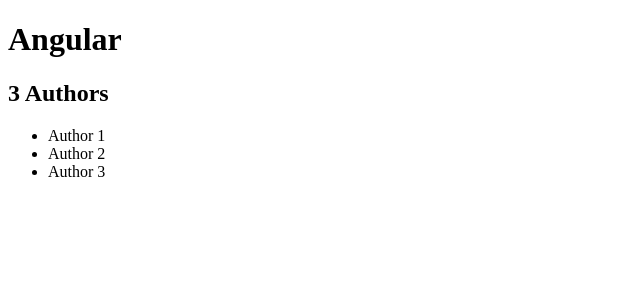
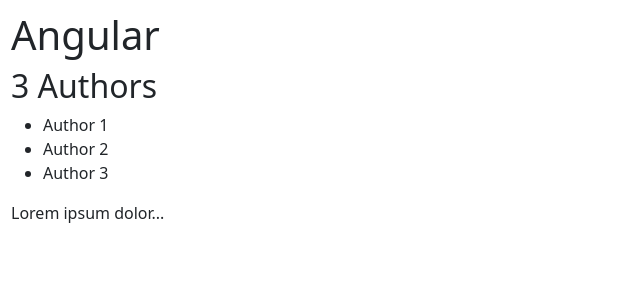
Before and after one commit to mmarcwabo/angularpage, an Angular app: page / in a window 1280 px wide. Shown: the top 300 px of the page, without its empty margins (0-640 px from the left). Built offline with nearby package versions, Linux system fonts and the light colour scheme.

Commit message:
[UPD] Update components style

```diff
--- a/src/app/app.component.html
+++ b/src/app/app.component.html
@@ -1,2 +1,3 @@
 <h1>Angular</h1>
 <author></author>
+<blog></blog>
--- a/src/app/app.module.ts
+++ b/src/app/app.module.ts
@@ -1,3 +1,4 @@
+import { SummaryPipe } from './summary.pipe';
 import { AuthorService } from './author/author.service';
 import { CategoryService } from './category/category.service';
 import { NgModule } from '@angular/core';
@@ -14,7 +15,8 @@
     AppComponent,
     BlogPostComponent,
     CategoryComponent,
-    AuthorComponent
+    AuthorComponent,
+    SummaryPipe
   ],
   imports: [
     BrowserModule,
--- a/src/app/blog-post/blog-post.component.html
+++ b/src/app/blog-post/blog-post.component.html
@@ -1 +1 @@
-<p>blog-post works!</p>
+{{ content | summary:20 }}
--- a/src/app/blog-post/blog-post.component.ts
+++ b/src/app/blog-post/blog-post.component.ts
@@ -1,12 +1,15 @@
 import { Component, OnInit } from '@angular/core';
 
 @Component({
-  selector: 'app-blog-post',
+  selector: 'blog',
   templateUrl: './blog-post.component.html',
   styleUrls: ['./blog-post.component.css']
 })
 export class BlogPostComponent implements OnInit {
 
+  content = `
+  Lorem ipsum dolor sit amet, consectetur adipiscing elit. Nunc orci sem, ornare non cursus in, venenatis eu lacus. Aenean tincidunt venenatis faucibus. Quisque accumsan urna nec massa volutpat interdum. Nulla sed sapien eros. Nunc at finibus est, id interdum diam. Fusce auctor accumsan dolor, ac vulputate lectus tincidunt nec. Vivamus luctus mauris a condimentum tempus. Suspendisse purus mauris, ultrices nec elementum non, luctus vel eros.
+`
   constructor() { }
 
   ngOnInit(): void {
--- /dev/null
+++ b/src/app/summary.pipe.ts
@@ -0,0 +1,21 @@
+import { Pipe, PipeTransform } from "@angular/core";
+
+//Adding pipe decoration function
+@Pipe({
+    name: "summary",
+})
+export class SummaryPipe implements PipeTransform{
+
+    transform(value: string, limit?: any){
+
+        if(!value)
+        return null;
+        //Set the default value (50) if the limit is not passed
+        //as a param to the pipe
+        let actualLimit = (limit) ? limit : 50;
+
+        return value.substr(0, actualLimit) + "...";
+
+    }
+
+}
--- a/src/styles.css
+++ b/src/styles.css
@@ -1 +1,6 @@
 /* You can add global styles to this file, and also import other style files */
+@import "~bootstrap/dist/css/bootstrap.css";
+
+body{
+    padding: 11px;
+}
```
Also changed, not shown: src/app/author/author.component.html (line endings or trailing spaces).
